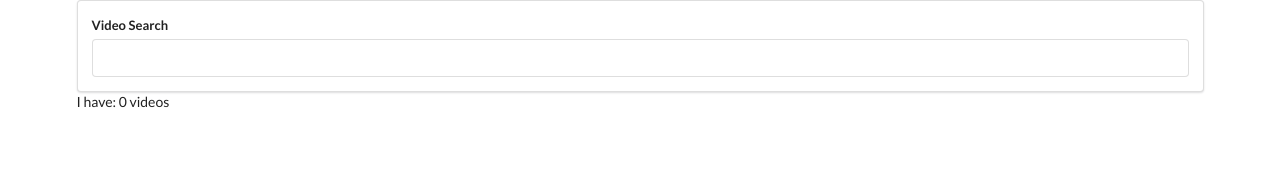
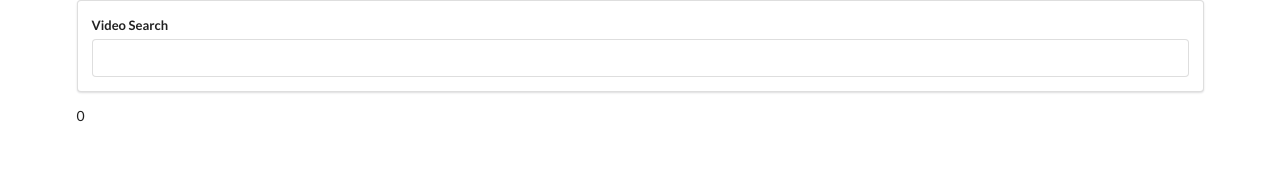
Before and after one commit to Jemoli/Videos, a React (Create React App) app: page / in a window 1280 px wide. Shown: the top 176 px of the page. Built offline with nearby package versions, Linux system fonts and the light colour scheme.

Commit message:
added Video List component

```diff
--- a/src/components/App.js
+++ b/src/components/App.js
@@ -1,6 +1,7 @@
 import React from "react";
 import SearchBar from "./SearchBar";
 import youtube from "../apis/youtube";
+import VideoList from "./VideoList";
 
 class App extends React.Component {
 	state = {
@@ -17,8 +18,8 @@
 	render() {
 		return (
 			<div className='ui container'>
-				<SearchBar onFormSubmit={this.onTermSubmit} />I have:{" "}
-				{this.state.videos.length} videos
+				<SearchBar onFormSubmit={this.onTermSubmit} />
+				<VideoList videos={this.state.videos} />
 			</div>
 		);
 	}
--- /dev/null
+++ b/src/components/VideoList.js
@@ -0,0 +1,7 @@
+import React from "react";
+
+const VideoList = props => {
+	return <div>{props.videos.length}</div>;
+};
+
+export default VideoList;
```
